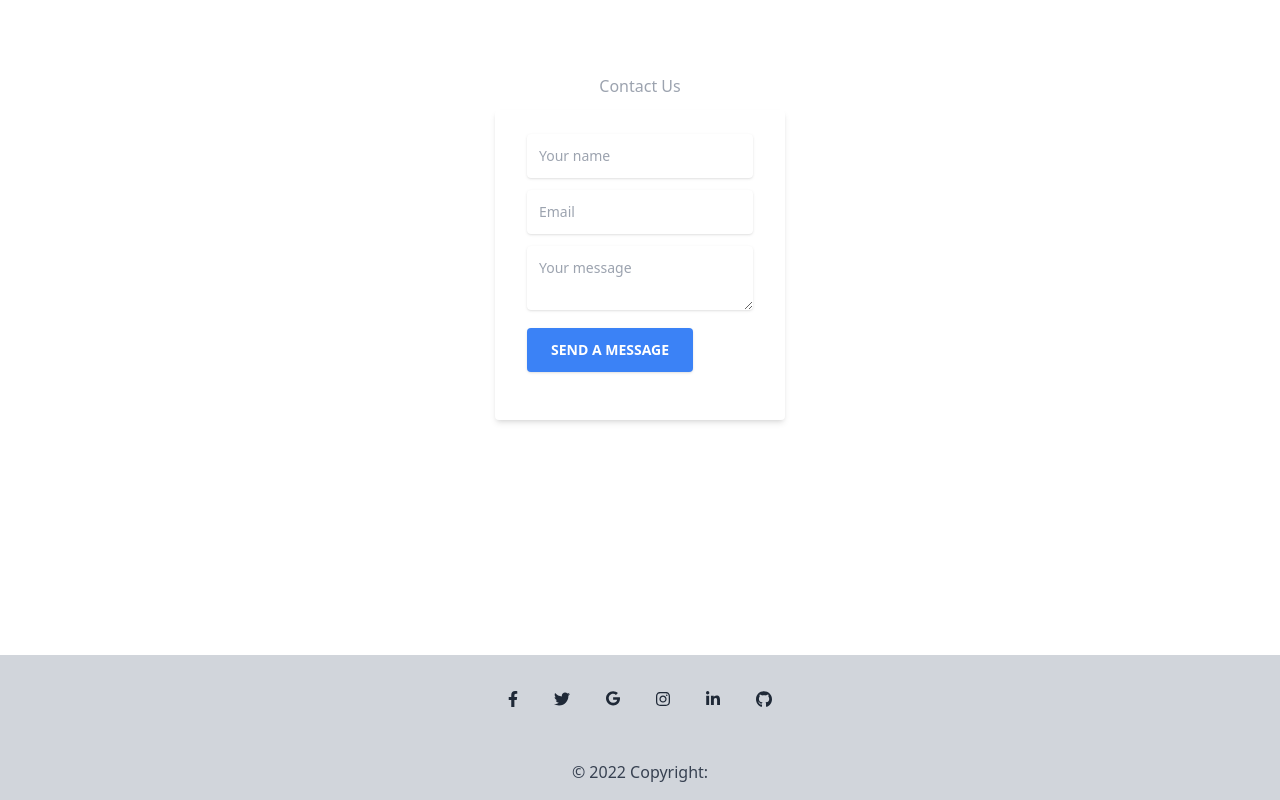
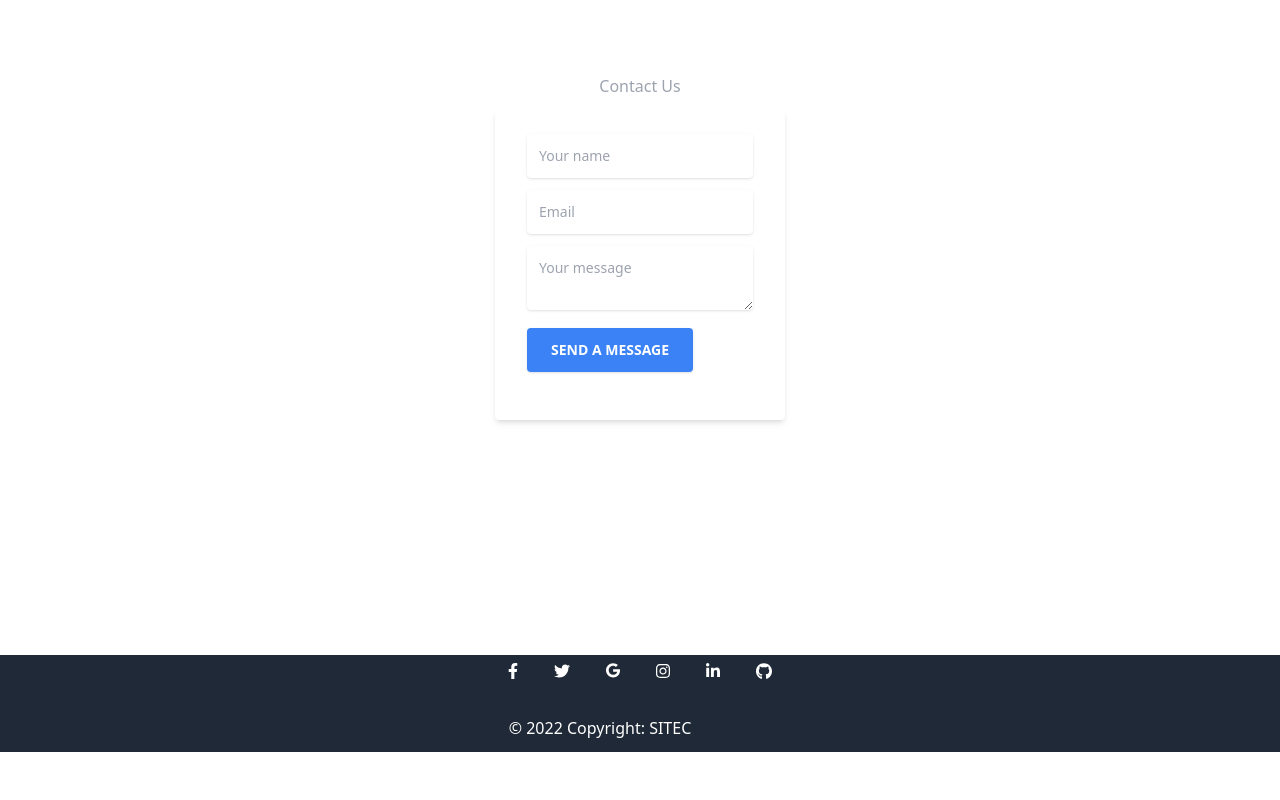
Before and after one commit to Agustindardanelli-stack/EFI-programacion, a React (Create React App) app: page /Contacto in a window 1280 px wide. Shown: the part 241-1041 px from the top of the page. After the commit the page ends 993 px from the top, so only its background shows below. Built offline with nearby package versions, Linux system fonts and the light colour scheme.

Commit message:
navbar y footer arreglados

```diff
--- a/src/components/Footer.js
+++ b/src/components/Footer.js
@@ -3,10 +3,10 @@ import React from 'react';
 
 export default function Footer(){
     return (
-        <footer className="text-center text-white bg-gray-300" >
-  <div className="container pt-9">
+  <footer className="text-center text-white bg-gray-800" >
+  <div className="container pt-2">
     <div className="flex justify-center mb-9">
-      <a href="#!" className="mr-9 text-gray-800">
+      <a href="https://www.facebook.com/iTecRioCuarto/" className="mr-9 text-white">
         <svg
           aria-hidden="true"
           focusable="false"
@@ -23,7 +23,7 @@ export default function Footer(){
           ></path>
         </svg>
       </a>
-      <a href="#!" className="mr-9 text-gray-800">
+      <a href="https://twitter.com/itecriocuarto" className="mr-9 text-white">
         <svg
           aria-hidden="true"
           focusable="false"
@@ -40,7 +40,7 @@ export default function Footer(){
           ></path>
         </svg>
       </a>
-      <a href="#!" className="mr-9 text-gray-800">
+      <a href="#!" className="mr-9 text-white">
         <svg
           aria-hidden="true"
           focusable="false"
@@ -57,7 +57,7 @@ export default function Footer(){
           ></path>
         </svg>
       </a>
-      <a href="#!" className="mr-9 text-gray-800">
+      <a href="https://www.instagram.com/itecriocuarto/" className="mr-9 text-white">
         <svg
           aria-hidden="true"
           focusable="false"
@@ -74,7 +74,7 @@ export default function Footer(){
           ></path>
         </svg>
       </a>
-      <a href="#!" className="mr-9 text-gray-800">
+      <a href="https://ar.linkedin.com/company/iteclabs" className="mr-9 text-white">
         <svg
           aria-hidden="true"
           focusable="false"
@@ -91,7 +91,7 @@ export default function Footer(){
           ></path>
         </svg>
       </a>
-      <a href="#!" className="text-gray-800">
+      <a href="https://github.com/Itec-PP1" className="text-white">
         <svg
           aria-hidden="true"
           focusable="false"
@@ -110,9 +110,8 @@ export default function Footer(){
       </a>
     </div>
   </div>
-
-  <div className="text-center text-gray-700 p-4" >
-    © 2022 Copyright:
+  <div className="text-center text-white pb-3 -mb-20 mr-20" >
+    © 2022 Copyright: SITEC
   </div>
 </footer>
 
--- /dev/null
+++ b/src/components/Navbar.js
@@ -0,0 +1,82 @@
+import React from 'react'
+import { NavLink  } from 'react-router-dom'
+import { useState } from 'react';
+
+
+const Navbar = () => {
+
+
+  const [navbar, setNavbar] = useState(false);
+  return (
+    <header>
+      <nav className="w-full bg-gray-800 shadow">
+        <div className="justify-between px-4 mx-auto lg:max-w-7xl md:items-center md:flex md:px-8 ">
+          <div>
+            <div className="flex items-center justify-between py-3 md:py-5 md:block">
+              <a href="/Home">
+                <h2 className="text-2xl text-red-700 font-bold py-3">SITEC</h2>
+              </a>
+              <div className="md:hidden">
+                <button
+                  className="p-2 text-gray-700 rounded-md outline-none focus:border-gray-400 focus:border"
+                  onClick={() => setNavbar(!navbar)}
+                >
+                  {navbar ? (
+                    <svg
+                      xmlns="http://www.w3.org/2000/svg"
+                      className="w-6 h-6 text-white"
+                      viewBox="0 0 20 20"
+                      fill="currentColor"
+                    >
+                      <path
+                        fillRule="evenodd"
+                        d="M4.293 4.293a1 1 0 011.414 0L10 8.586l4.293-4.293a1 1 0 111.414 1.414L11.414 10l4.293 4.293a1 1 0 01-1.414 1.414L10 11.414l-4.293 4.293a1 1 0 01-1.414-1.414L8.586 10 4.293 5.707a1 1 0 010-1.414z"
+                        clipRule="evenodd"
+                      />
+                    </svg>
+                  ) : (
+                    <svg
+                      xmlns="http://www.w3.org/2000/svg"
+                      className="w-6 h-6 text-white"
+                      fill="none"
+                      viewBox="0 0 24 24"
+                      stroke="currentColor"
+                      strokeWidth={2}
+                    >
+                      <path
+                        strokeLinecap="round"
+                        strokeLinejoin="round"
+                        d="M4 6h16M4 12h16M4 18h16"
+                      />
+                    </svg>
+                  )}
+                </button>
+              </div>
+            </div>
+          </div>
+          <div>
+          <div >
+            <ul className="flex ml-10">
+              <li>
+                <button className="bg-neutral-900 hover:bg-neutral-800 text-white font-bold py-2 px-4 rounded-full"><NavLink to="/home">Home</NavLink></button>
+              </li>
+              <li className="ml-2">
+                <button className="bg-neutral-900 hover:bg-neutral-800 text-white font-bold py-2 px-4 rounded-full"><NavLink to="/Novedades">Novedades</NavLink></button>
+              </li>
+              <li className="ml-2">
+                <button className="bg-neutral-900 hover:bg-neutral-800 text-white font-bold py-2 px-4 rounded-full"><NavLink to="/Contacto">Contacto</NavLink> </button>
+              </li>
+              <li className="ml-2">
+                <button className="bg-neutral-900 hover:bg-neutral-800 text-white font-bold py-2 px-4 rounded-full"><NavLink to="/Login">Login</NavLink> </button>
+              </li>
+            </ul>
+          </div>
+          </div>
+        </div>
+      </nav>
+
+    </header>
+  )
+}
+
+export default Navbar
```
